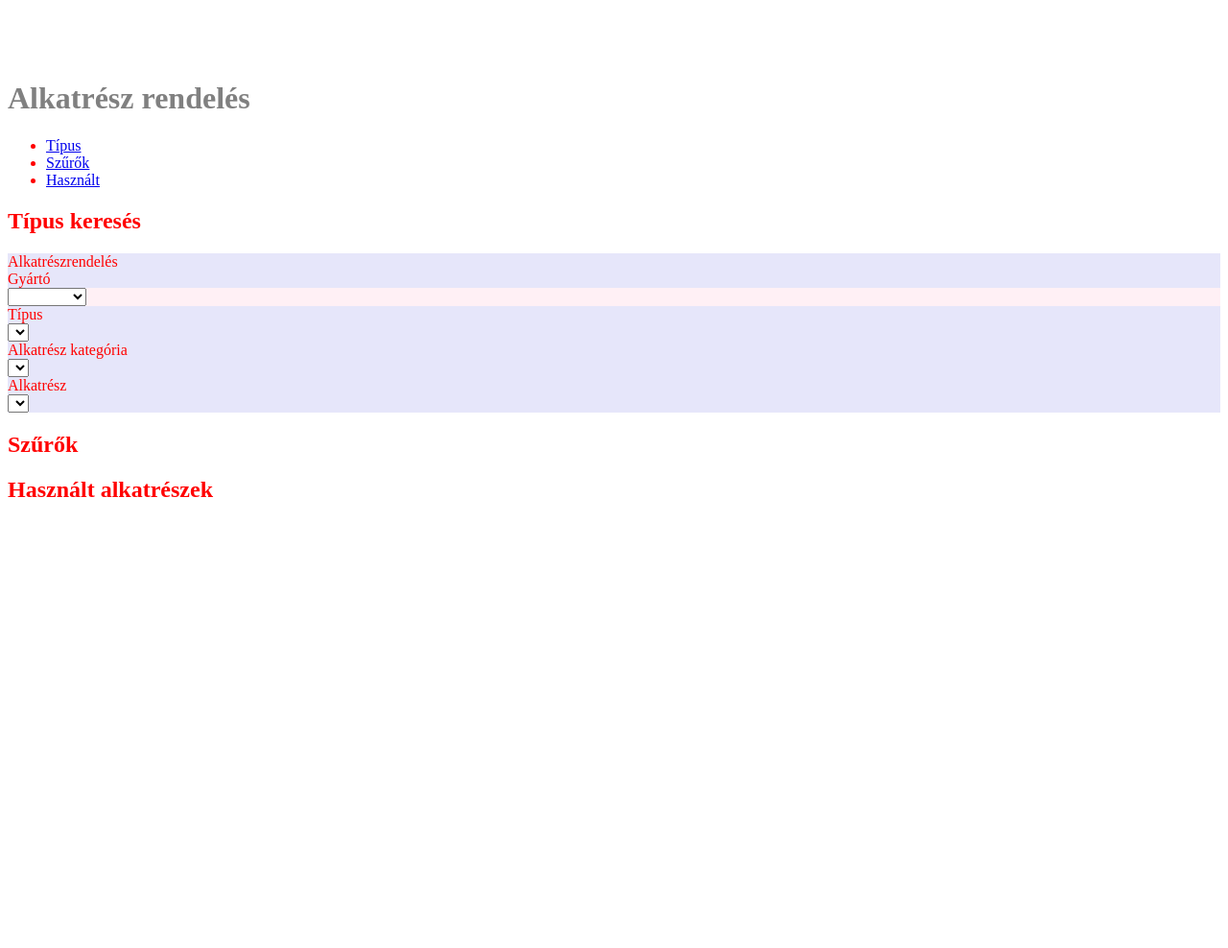
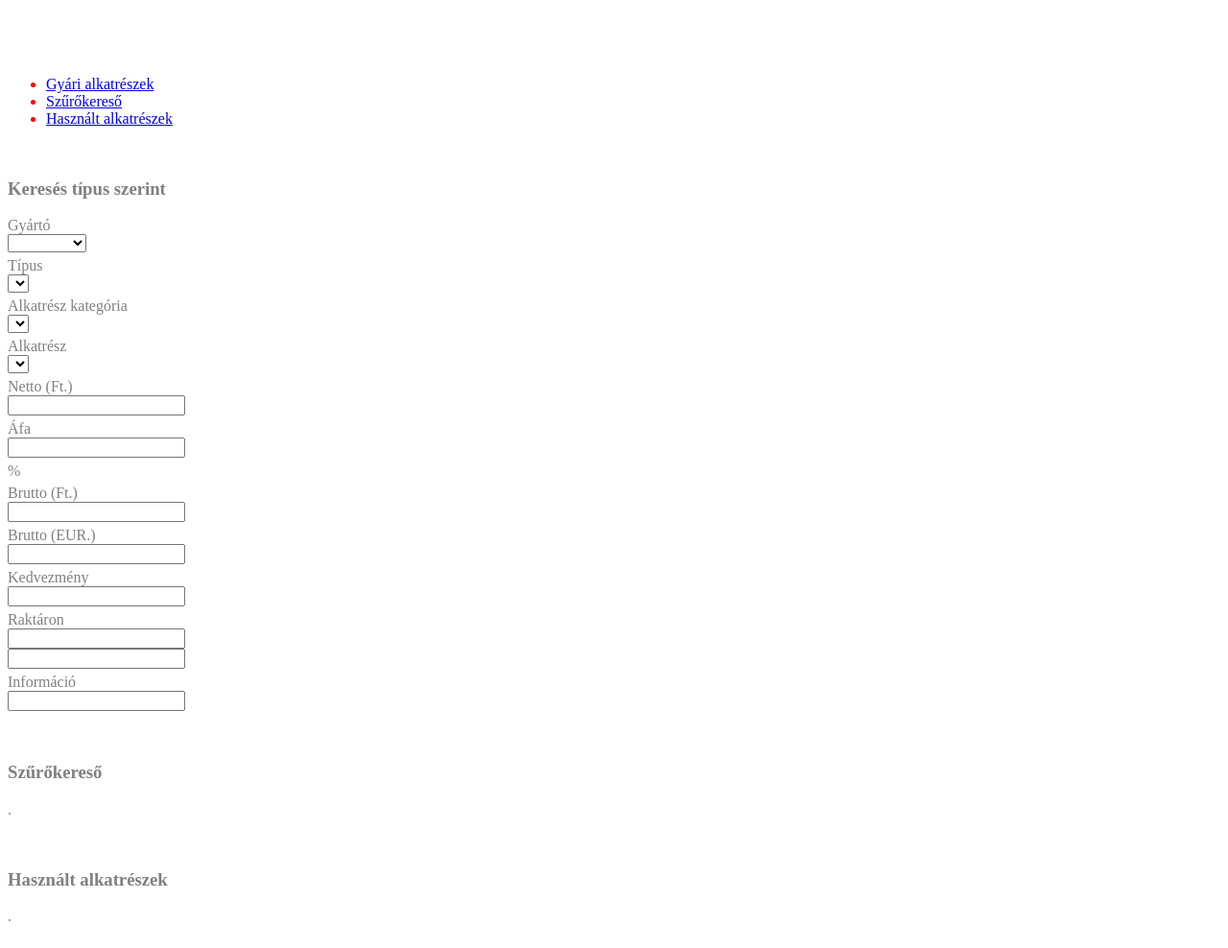
Before and after one commit to mrkoverchenko/MotoLandWeb, a PHP site: page /ordering.php in a window 1280 px wide. Shown: the whole page at 96% size. Before the commit the page ends 518 px from the top, so only its background shows below. Run offline with PHP 8.4, Linux system fonts and the light colour scheme; data comes from the database, SQL or seed files in the repository; lists and menus that the app fills with data are empty.

Commit message:
order page creating in progress

```diff
--- a/getMotoParts.php
+++ b/getMotoParts.php
@@ -1,6 +1,5 @@
 <?php
     session_start();
-
     include "connect.php";
     $ret = "";
     if (isset($_POST["typeID"]) && isset($_POST["manID"]) && isset($_POST["catID"])) {
@@ -22,11 +21,13 @@
         $ret = "<option></option>";
         while ($row = mysqli_fetch_assoc($result)) {
             $id = $row["MotoPartsID_MSTR"];
-            $num = $row["MotoPartsNumber_MSTR"];
+            $num = $row["MotoPartsName_MSTR"]." - ".$row["MotoPartsNumber_MSTR"];
             $ret .= "<option value='$id'>$num</option>";
         }
 
     }
+
     mysqli_close($connect);
     echo $ret;
+
 ?>
--- a/index.php
+++ b/index.php
@@ -360,6 +360,7 @@
         <script src="https://maxcdn.bootstrapcdn.com/bootstrap/3.4.1/js/bootstrap.min.js"></script>
         <script type="text/javascript" src="boogie.js"></script>
 
+        <script src="https://cdn.jsdelivr.net/npm/bootstrap@5.3.3/dist/js/bootstrap.bundle.min.js"></script>
 
         <style>
             .carousel-inner > .item > img,
@@ -400,6 +401,10 @@
     </head>
 
     <body>
+
+
+
+
 
         <!-- NAVIGATION -->
         <nav class="navbar navbar-inverse navbar-fixed-top">
--- a/ordering.php
+++ b/ordering.php
@@ -24,49 +24,42 @@
                 width: 100%;
                 background-color: transparent;
             }
-
+            .tabcontain {
+                color: gray;
+            }
+            .mrg {
+                margin-top: 5px;
+            }
         </style>
 
 
         <div class="orderbody">
+            <ul class="nav nav-tabs" role="tablist">
+                <li class="nav-item">
+                    <a class="nav-link active" data-bs-toggle="tab" href="#types">Gyári alkatrészek</a>
+                </li>
+                <li class="nav-item">
+                    <a class="nav-link" data-bs-toggle="tab" href="#filters">Szűrőkereső</a>
+                </li>
+                <li class="nav-item">
+                    <a class="nav-link" data-bs-toggle="tab" href="#secondhand">Használt alkatrészek</a>
+                </li>
+            </ul>
 
 
 
-            <h1 style='color:gray;'>Alkatrész rendelés</h1>
-
-            <ul class="nav nav-tabs" id="myTab" role="tablist">
-                <li class="nav-item">
-                    <a class="nav-link" id="types-tab" data-toggle="tab" href="#types" role="tab">Típus</a>
-                </li>
-                <li class="nav-item">
-                    <a class="nav-link" id="filters-tab" data-toggle="tab" href="#filters" role="tab">Szűrők</a>
-                </li>
-                <li class="nav-item">
-                    <a class="nav-link" id="contact-tab" data-toggle="tab" href="#secondhand" role="tab">Használt</a>
-                </li>
-            </ul>
-
-            <div class="tab-content" id="myTabContent">
-
-                <div class="tab-pane fade" id="types" role="tabpanel" aria-labelledby="types-tab">
-                    <h2>Típus keresés</h2>
+            <div class="tab-content">
+                <div id="types" class="container tab-pane active tabcontain"><br>
+                    <h3>Keresés típus szerint</h3>
                     <form action="index.php">
 
                         <div class="row">
-                            <div class="col-sm-12" style="background-color:lavender;">
-                                Alkatrészrendelés
-                            </div>
-                        </div>
-
-
-
-                        <div class="row">
-                            <div class="col-sm-2" style="background-color:lavender;">
+                            <div class="col-sm-2 mrg">
                                 Gyártó
                             </div>
 
 
-                            <div class="col-sm-4" style="background-color:lavenderblush;">
+                            <div class="col-sm-4" >
                                 <div class="form-group">
                                     <select class="form-control" id="motoman" name="motoman" onchange="manSelect(this)">
                                         <option></option>
@@ -91,10 +84,10 @@
 
 
                         <div class="row">
-                            <div class="col-sm-2" style="background-color:lavender;">
+                            <div class="col-sm-2 mrg" >
                                 Típus
                             </div>
-                            <div class="col-sm-6" style="background-color:lavender;">
+                            <div class="col-sm-6" >
                                 <div class="form-group">
                                     <select class="form-control" id="mototype" name="mototype" onchange="typeSelect(this)"></select>
                                 </div>
@@ -104,10 +97,10 @@
 
 
                         <div class="row">
-                            <div class="col-sm-2" style="background-color:lavender;">
+                            <div class="col-sm-2 mrg" >
                                 Alkatrész kategória
                             </div>
-                            <div class="col-sm-6" style="background-color:lavender;">
+                            <div class="col-sm-6" >
                                 <div class="form-group">
                                     <select class="form-control" id="motopartscategory" name="motopartscategory" onchange="categorySelect(this)"></select>
                                 </div>
@@ -117,16 +110,137 @@
 
 
                         <div class="row">
-                            <div class="col-sm-2" style="background-color:lavender;">
+                            <div class="col-sm-2 mrg" >
                                 Alkatrész
                             </div>
-                            <div class="col-sm-6" style="background-color:lavender;">
+                            <div class="col-sm-6" >
                                 <div class="form-group">
-                                    <select class="form-control" id="motoparts" name="motoparts"></select>
+                                    <select class="form-control" id="motoparts" name="motoparts" onchange="partSelect(this)"></select>
                                 </div>
                             </div>
                         </div>
+
+                        <div class="row">
+                            <div class="col-sm-2 mrg" >
+                                Netto (Ft.)
+                            </div>
+                            <div class="col-sm-2" >
+                                <div class="form-group">
+                                    <input type="text" class="form-control" id="motopartnettoprice" name="motopartnettoprice"/>
+                                </div>
+                            </div>
+                        </div>
+
+                        <div class="row">
+                            <div class="col-sm-2 mrg" >
+                                Áfa
+                            </div>
+                            <div class="col-sm-2" >
+                                <div class="form-group">
+                                    <input type="text" class="form-control" id="motopartvat" name="motopartvat"/>
+                                </div>
+                            </div>
+                            <div class="col-sm-2" >
+                                <div class="form-group mrg">%</div>
+                            </div>
+
+                        </div>
+
+                        <div class="row">
+                            <div class="col-sm-2 mrg" >
+                                Brutto (Ft.)
+                            </div>
+                            <div class="col-sm-2" >
+                                <div class="form-group">
+                                    <input type="text" class="form-control" id="motopartbruttoprice" name="motopartbruttoprice"/>
+                                </div>
+                            </div>
+                        </div>
+
+                        <div class="row">
+                            <div class="col-sm-2 mrg" >
+                                Brutto (EUR.)
+                            </div>
+                            <div class="col-sm-2" >
+                                <div class="form-group">
+                                    <input type="text" class="form-control" id="motopartbruttoeurprice" name="motopartbruttoeurprice"/>
+                                </div>
+                            </div>
+                        </div>
+
+
+                        <div class="row">
+                            <div class="col-sm-2 mrg" >
+                                Kedvezmény
+                            </div>
+                            <div class="col-sm-2" >
+                                <div class="form-group">
+                                    <input type="text" class="form-control" id="motopartdiscount" name="motopartdiscount"/>
+                                </div>
+                            </div>
+                        </div>
+
+                        <div class="row">
+                            <div class="col-sm-2 mrg" >
+                                Raktáron
+                            </div>
+                            <div class="col-sm-2" >
+                                <div class="form-group">
+                                    <input type="text" class="form-control" id="motopartquantity" name="motopartquantity"/>
+                                </div>
+                            </div>
+                            <div class="col-sm-2" >
+                                <div class="form-group">
+                                    <input type="text" class="form-control" id="motopartquantityunit" name="motopartquantityunit"/>
+                                </div>
+                            </div>
+                        </div>
+
+
+                        <div class="row">
+                            <div class="col-sm-2 mrg" >
+                                Információ
+                            </div>
+                            <div class="col-sm-6" >
+                                <div class="form-group">
+                                    <input type="text" class="form-control" id="motopartinfo" name="motopartinfo"/>
+                                </div>
+                            </div>
+                        </div>
+
                     </form>
+                </div>
+
+
+
+                <div id="filters" class="container tab-pane tabcontain"><br>
+                    <h3>Szűrőkereső</h3>
+                    <p>.</p>
+                </div>
+
+
+
+                <div id="secondhand" class="container tab-pane tabcontain"><br>
+                    <h3>Használt alkatrészek</h3>
+                    <p>.</p>
+                </div>
+            </div>
+
+
+
+
+        </div>
+
+
+<?php
+/*
+
+
+
+            <div class="tab-content" id="myTabContent">
+
+                <div class="tab-pane fade" id="types" role="tabpanel" aria-labelledby="types-tab">
+                    <h2>Típus keresés</h2>
                 </div>
 
                 <div class="tab-pane fade" id="filters" role="tabpanel" aria-labelledby="filters-tab">
@@ -139,4 +253,7 @@
 
                 </div>
             </div>
-        </div>
+
+
+*/
+?>
```
Also changed, not shown: boogie.js (+30 -6 lines), getMotoPartsDetail.php (added, +33 -0 lines).
